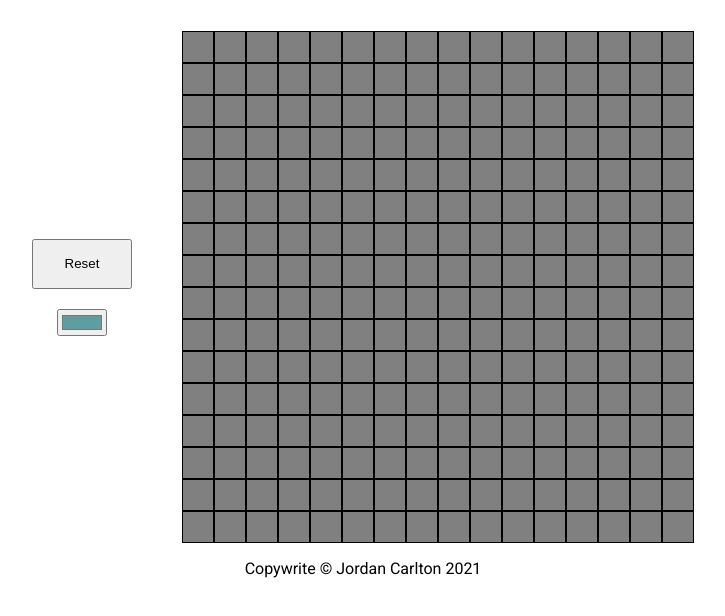
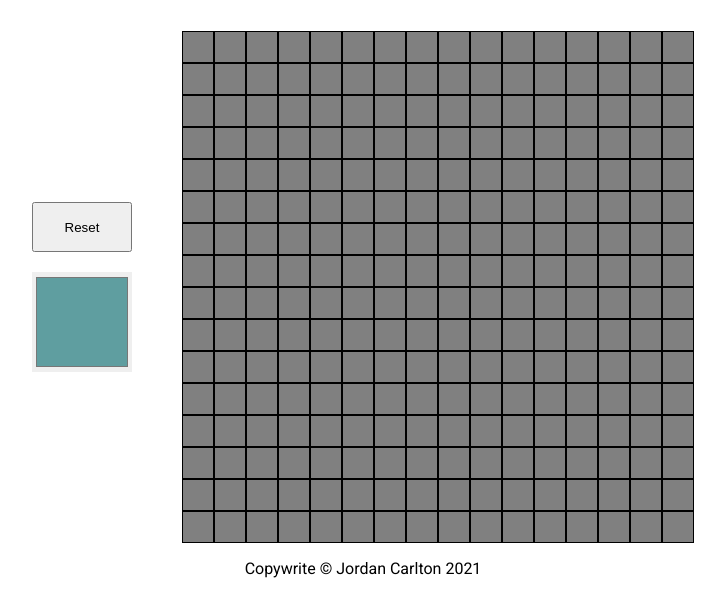
Before and after one commit to jaice-dev/Etch-a-sketch, a plain HTML site: page index.html in a window 1280 px wide. Shown: the part 178-794 px from the top of the page, without its empty margins (277-1002 px from the left). Drawn offline with Linux system fonts and the light colour scheme.

Commit message:
added colour picker styling

```diff
--- a/style.css
+++ b/style.css
@@ -25,6 +25,12 @@ body {
 #reset {
     height: 50px;
     width: 100px;
+}
+
+#colorPicker {
+    height: 100px;
+    width: 100px;
+    border-style: none;
 }
 
 #EtchContainer {
```
Also changed, not shown: index.html (+2 -0 lines).
